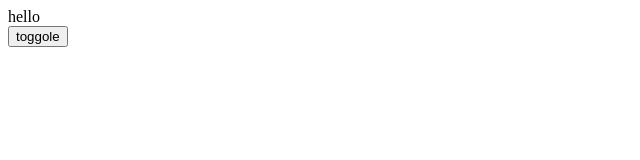
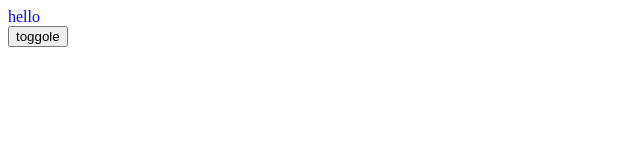
Before and after one commit to hyyqcweb/TodoList, a React (Create React App) app: page / in a window 1280 px wide. Shown: the top 160 px of the page, without its empty margins (0-640 px from the left). Built offline with nearby package versions, Linux system fonts and the light colour scheme; the HTML template or start-up script is replaced by a standard one.

Commit message:
fix app.css keyframes

```diff
--- a/src/App.css
+++ b/src/App.css
@@ -1,8 +1,36 @@
 .show{
-	opacity: 1;
-	transition: all 1s ease-in;
+	animation: show-item 2s ease-in forwards;
 }
 .hide{
-	opacity: 0;
-	transition: all 1s ease-in;
+	animation: hide-item 2s ease-in forwards;
 }
+
+@keyframes show-item {
+	0% {
+		opacity: 0;
+		color:red;
+	}
+	50% {
+		opacity: 0.5;
+		color: green;
+	}
+	100% {
+		opacity: 1;
+		color: blue;
+	}
+}
+
+@keyframes hide-item {
+	0% {
+		opacity: 1;
+		color:red;
+	}
+	50% {
+		opacity: 0.5;
+		color: green;
+	}
+	100% {
+		opacity: 0;
+		color: blue;
+	}
+}
```
